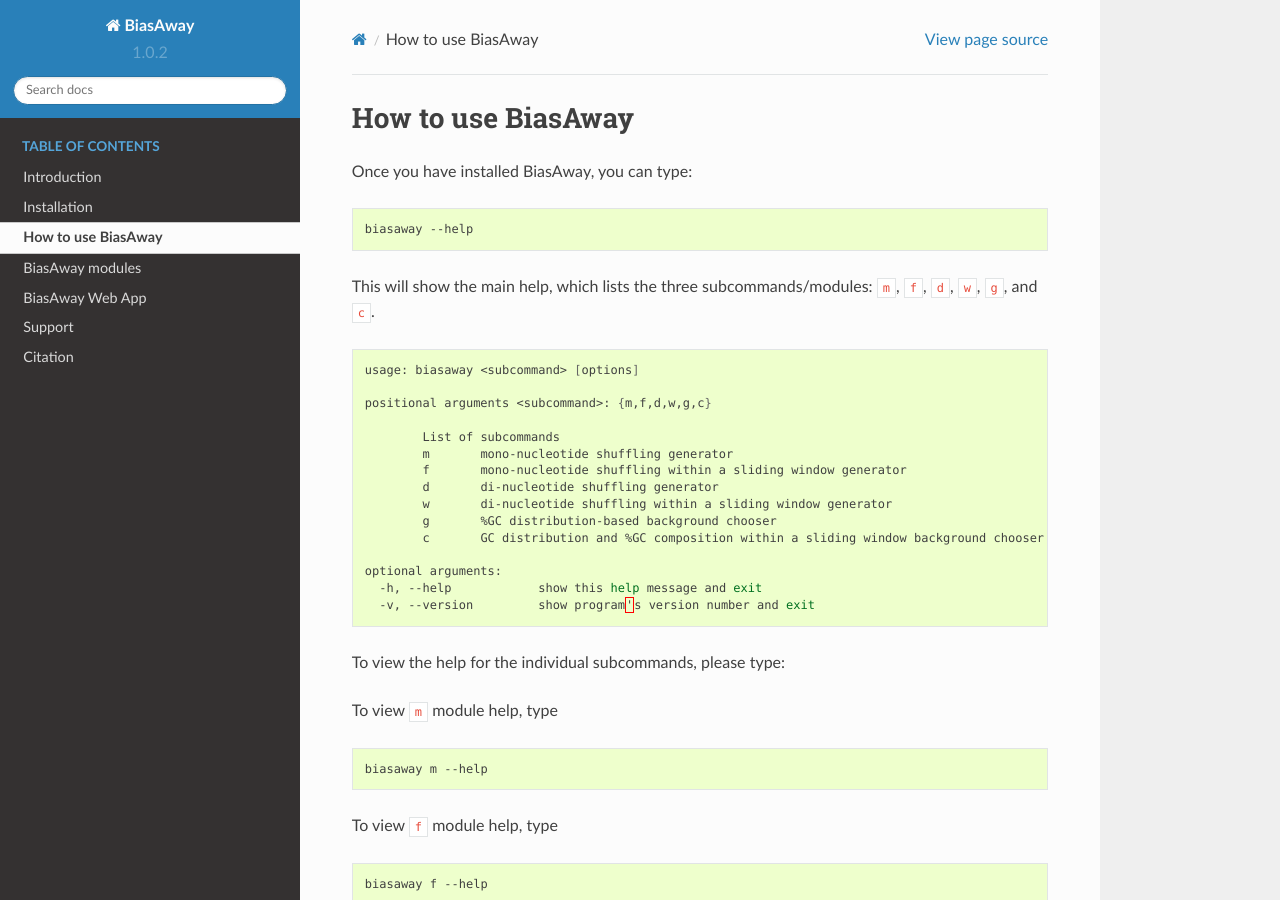
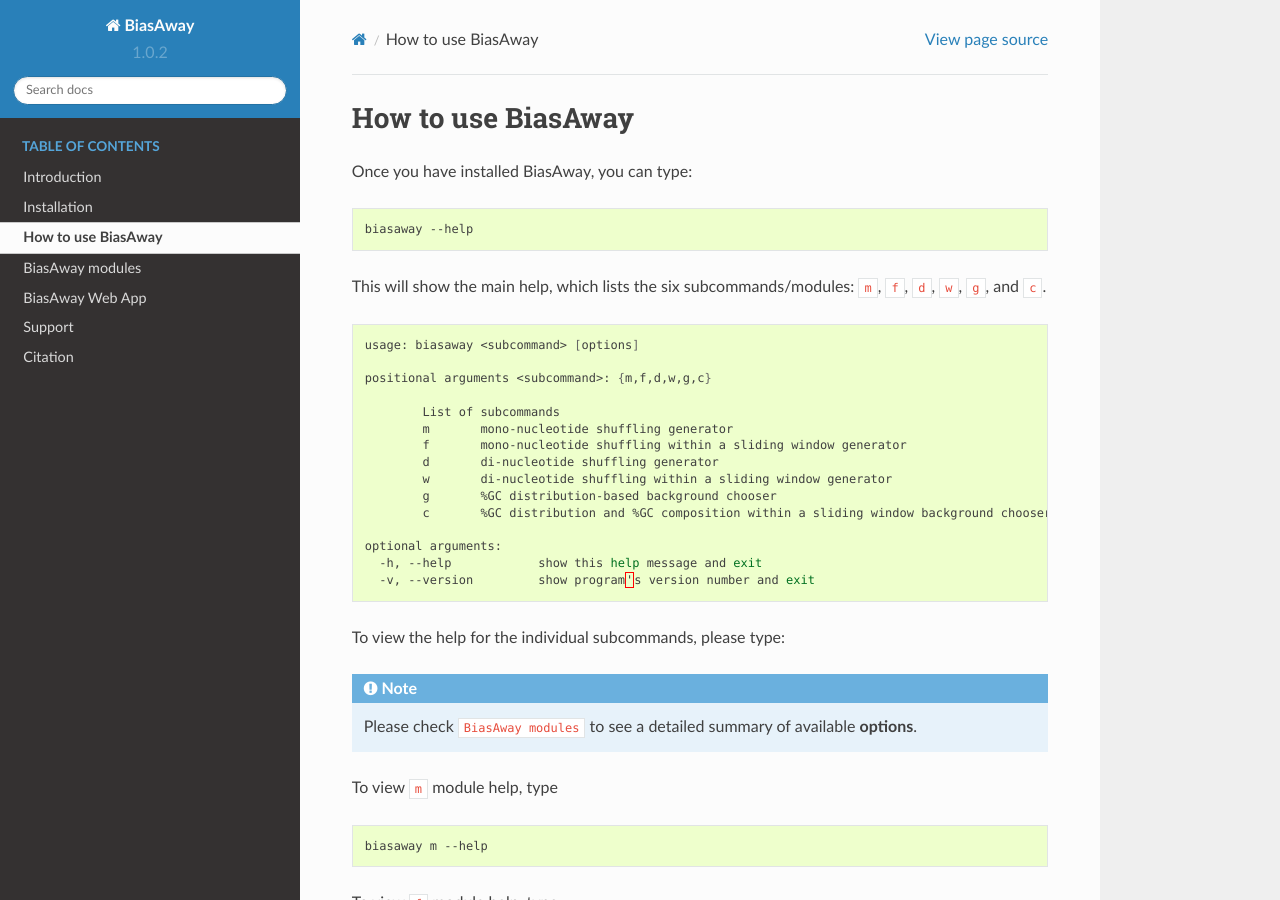
Before and after one commit to asntech/biasaway, a Sphinx documentation site: the page built from docs/how_to_use.rst, in a window 1280 px wide and 900 px high. Built offline with Sphinx 7.4.7 and the Read the Docs theme 2.0.0, drawn with Linux system fonts in a browser that asks for light colours.

Commit message:
minor updates

```diff
--- a/docs/how_to_use.rst
+++ b/docs/how_to_use.rst
@@ -8,7 +8,7 @@
 
     biasaway --help
 
-This will show the main help, which lists the three subcommands/modules: ``m``, ``f``, ``d``, ``w``, ``g``, and ``c``.
+This will show the main help, which lists the six subcommands/modules: ``m``, ``f``, ``d``, ``w``, ``g``, and ``c``.
 
 .. code-block:: bash
 
@@ -22,13 +22,16 @@
 		d 	di-nucleotide shuffling generator
 		w 	di-nucleotide shuffling within a sliding window generator
 		g 	%GC distribution-based background chooser
-		c 	GC distribution and %GC composition within a sliding window background chooser
+		c 	%GC distribution and %GC composition within a sliding window background chooser
 
 	optional arguments:
 	  -h, --help            show this help message and exit
 	  -v, --version         show program's version number and exit
 
 To view the help for the individual subcommands, please type:
+
+.. note:: Please check ``BiasAway modules`` to see a detailed summary of available **options**.
+
 
 To view ``m`` module help, type
 
--- a/docs/install.rst
+++ b/docs/install.rst
@@ -30,7 +30,7 @@
 
 .. code-block:: bash
 
-	pip install numpy
+	pip install numpy==1.16.5
 
 Install uisng Conda
 --------------------
--- a/docs/modules.rst
+++ b/docs/modules.rst
@@ -3,7 +3,7 @@
 =================
 BiasAway provides user with six approaches for generating a background sequence useful to enrichment analyses. These backgrounds derived from mono- and di- nucleotide shuffled sequences, and genomic sequences matched to the GC content of the target data
 
-.. note:: BiasAway also comes with a Web App.
+.. note:: BiasAway also comes with a Web App available at http://hfaistos.uio.no:8000/.
 
 
 Mono-nucleotide shuffling
```
Also changed, not shown: README.rst (+5 -6 lines).
